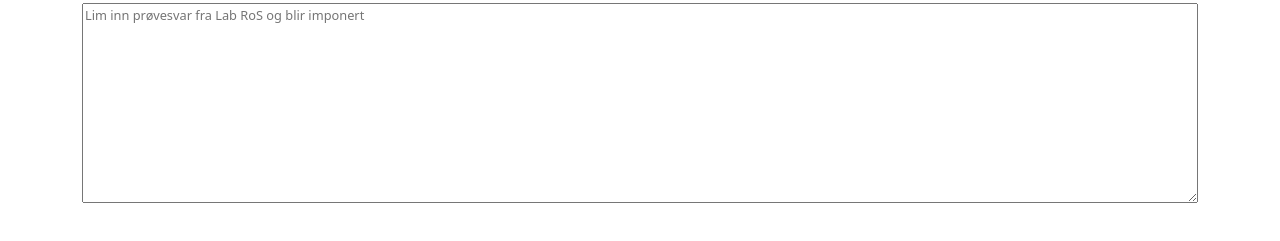
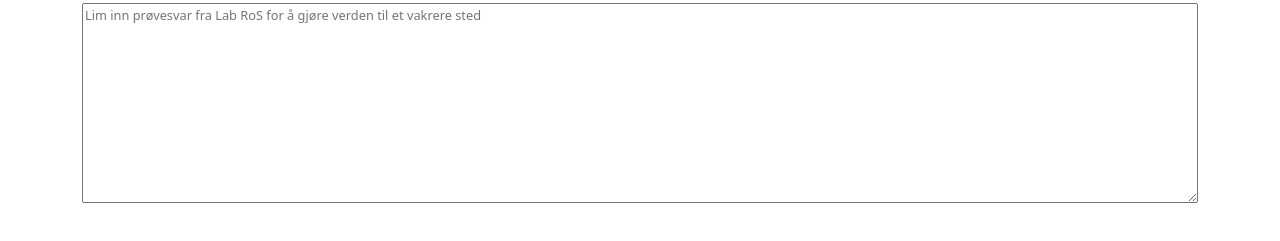
Before and after one commit to eskildskov/laborama, a plain HTML site: page index.html in a window 1280 px wide. Shown: the part 53-294 px from the top of the page. Drawn offline with nearby package versions, Linux system fonts and the light colour scheme.

Commit message:
cosmetic

```diff
--- a/index.html
+++ b/index.html
@@ -14,7 +14,7 @@
     <div class="container">
       <h1>Laborama</h1>
       <div id="app">
-        <textarea placeholder="Lim inn prøvesvar fra Lab RoS og blir imponert" style="font-size: 0.8rem; width:100%; height:200px" v-model="labInput"></textarea>
+        <textarea placeholder="Lim inn prøvesvar fra Lab RoS for å gjøre verden til et vakrere sted" style="font-size: 0.8rem; width:100%; height:200px" v-model="labInput"></textarea>
 
         <div v-if="labOutput" id="result" style="
           margin-top: 10px;
```
